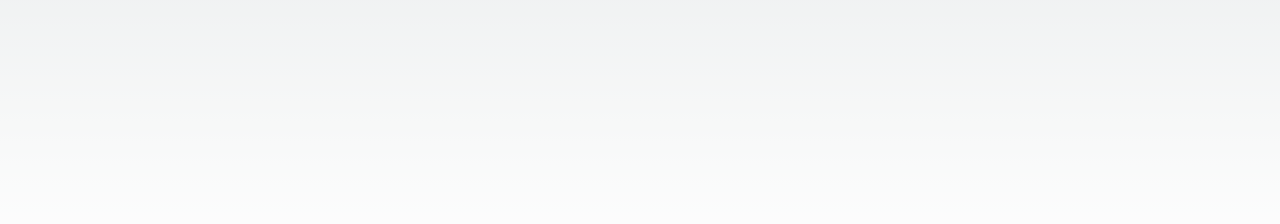
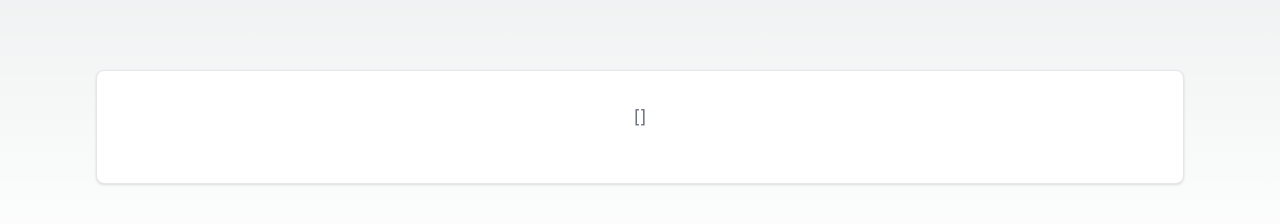
Before and after one commit to Jared775/Trip-Planner, a Next.js app: page / in a window 1280 px wide. Shown: the part 520-744 px from the top of the page. Built offline with nearby package versions, Linux system fonts and the light colour scheme.

Commit message:
display travel recommendations in a card

```diff
--- a/src/pages/index.tsx
+++ b/src/pages/index.tsx
@@ -2,10 +2,14 @@
 import { Inter } from 'next/font/google'
 import { FieldValues, useForm } from "react-hook-form";
 import axios from "axios";
+import { useState } from "react";
 
 const inter = Inter({ subsets: ['latin'] })
 
 export default function Home() {
+
+  const [content, setContent] = useState<string[][]>([])
+
   const {
     register,
     handleSubmit,
@@ -21,8 +25,7 @@
       });
 
       // Access the response data
-      console.log(response.data);
-
+      setContent(response.data)
       // Process the data further as needed
 
     } catch (error) {
@@ -40,6 +43,11 @@
         {errors.days && <p>Please enter number for days.</p>}
         <input type="submit" />
       </form>
+
+      <div className="w-full p-4 text-center bg-white border border-gray-200 rounded-lg shadow sm:p-8 dark:bg-gray-800 dark:border-gray-700">
+        <p className="mb-5 text-base text-gray-500 sm:text-lg dark:text-gray-400">{JSON.stringify(content)}</p>
+      </div>
+
     </main>
   )
 }
```
